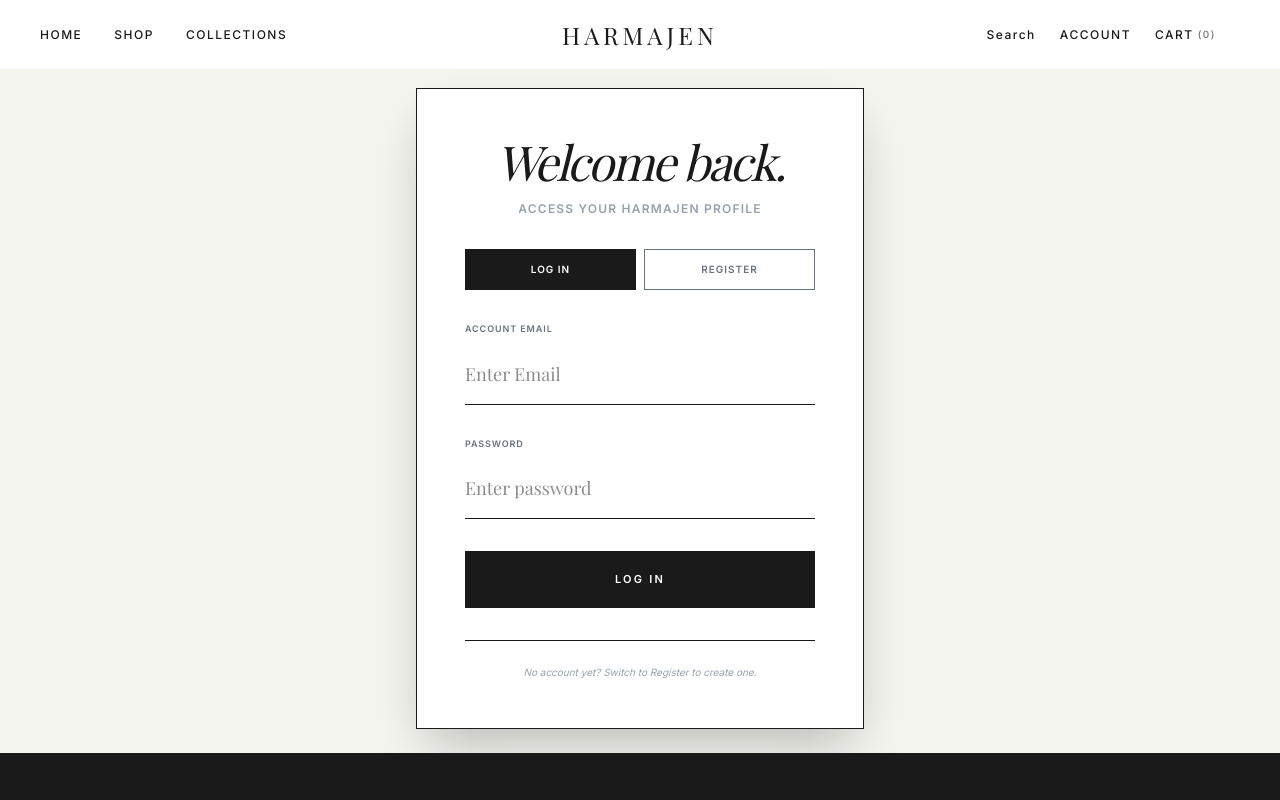
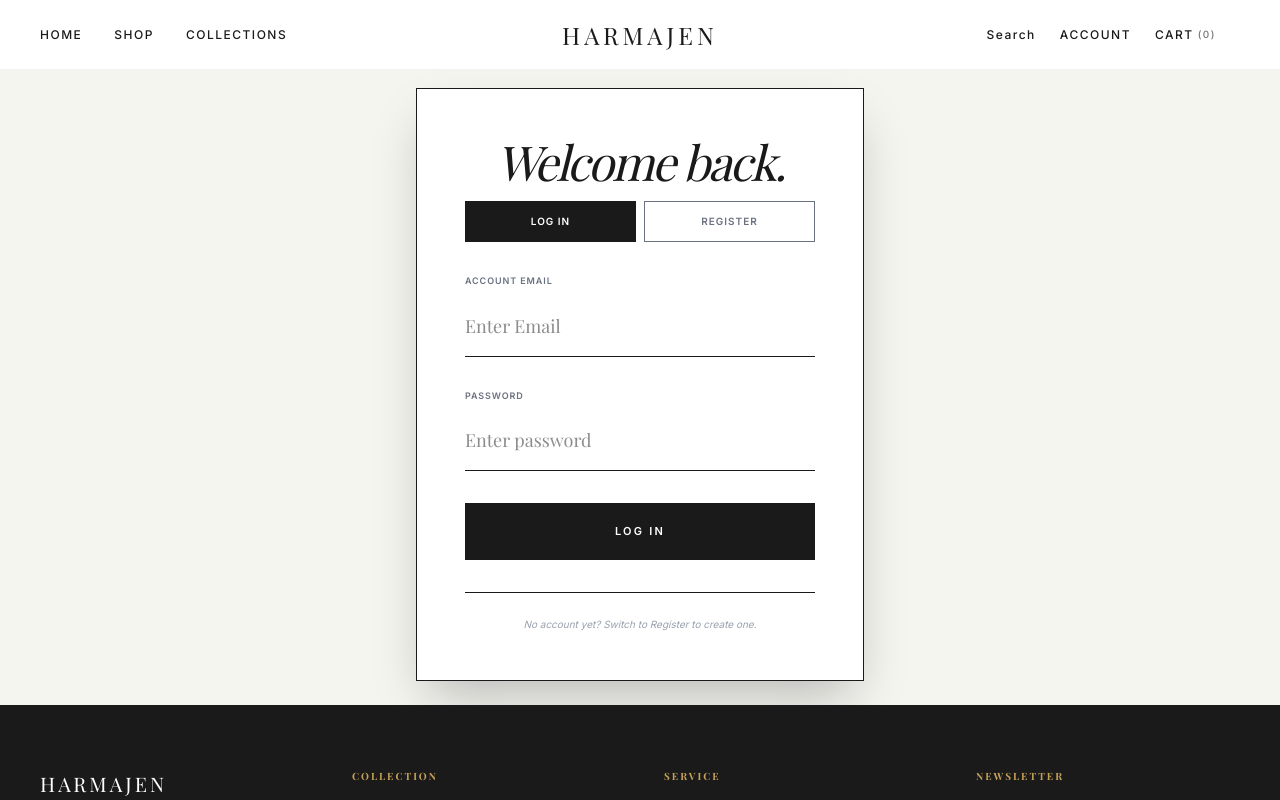
Before and after one commit to kaiiii05/Hamrajen, a React (Vite) app: page /account in a window 1280 px wide. Shown: the top 800 px of the page. Built offline with nearby package versions, Linux system fonts and the light colour scheme; a web font is replaced by a local one.

Commit message:
remove somthing

```diff
--- a/src/pages/Account.tsx
+++ b/src/pages/Account.tsx
@@ -100,7 +100,6 @@
       <div className="bg-brand-beige min-h-[80vh] flex items-center justify-center p-6">
         <motion.div initial={{ opacity: 0, y: 20 }} animate={{ opacity: 1, y: 0 }} className="bg-white p-12 shadow-2xl border border-brand-gray w-full max-w-md">
           <h1 className="text-5xl font-serif mb-4 italic text-center tracking-tighter">Welcome back.</h1>
-          <p className="text-gray-400 text-xs uppercase tracking-widest mb-8 text-center font-bold">Access your Harmajen profile</p>
           <div className="grid grid-cols-2 gap-2 mb-8">
             <button
               type="button"
```
